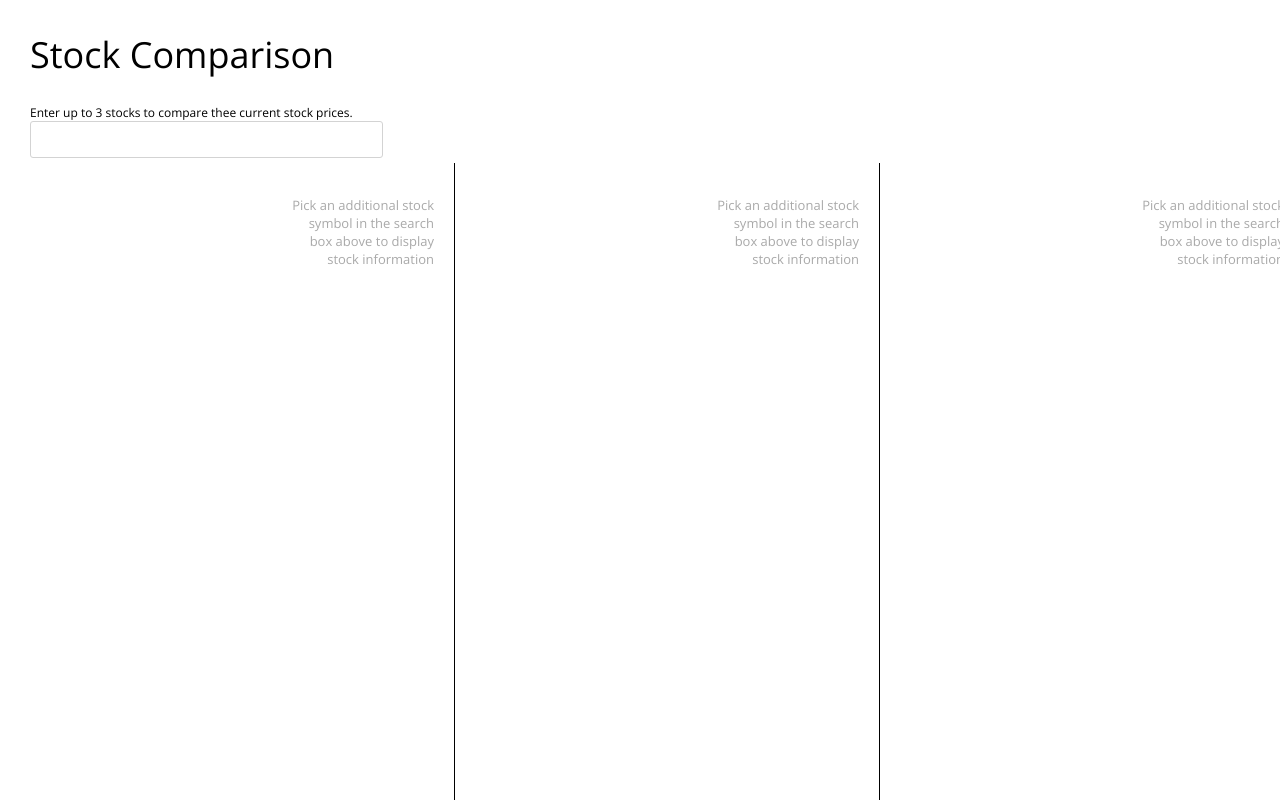
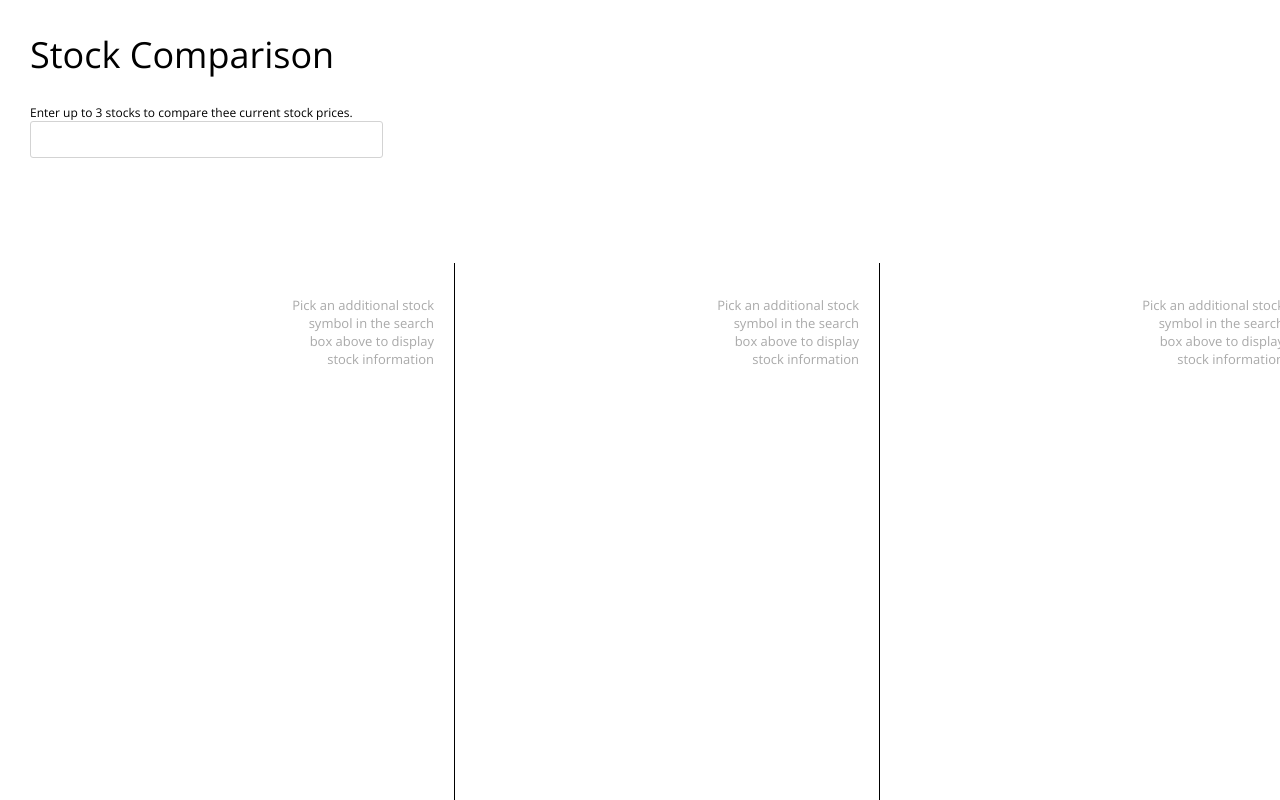
Before and after one commit to cdhenley219/stock-reader, a React (Create React App) app: page / in a window 1280 px wide. Shown: the top 800 px of the page. Built offline with nearby package versions, Linux system fonts and the light colour scheme; a web font is replaced by a local one.

Commit message:
layout fix

```diff
--- a/src/components/Stocks/index.css
+++ b/src/components/Stocks/index.css
@@ -1,4 +1,5 @@
 .stocks {
    height: 100%;
    display: flex;
+   margin-top: 100px;
 }
```
